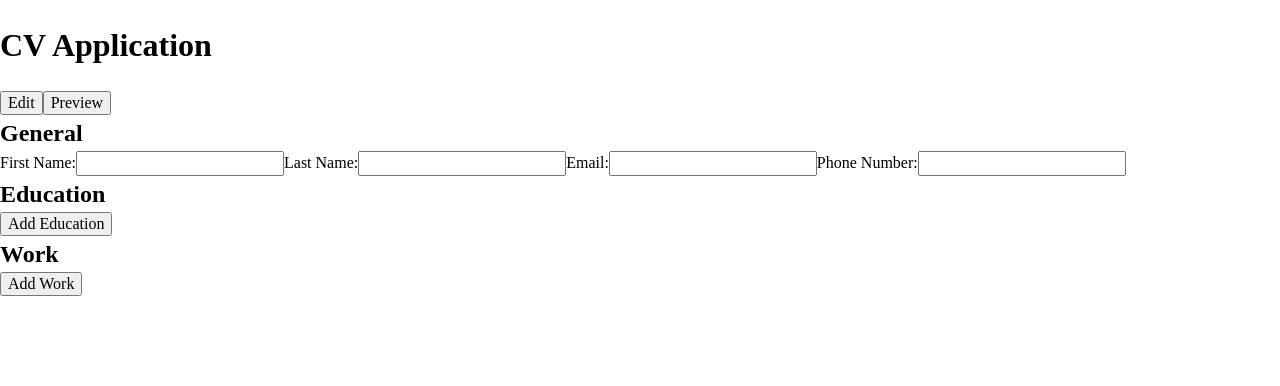
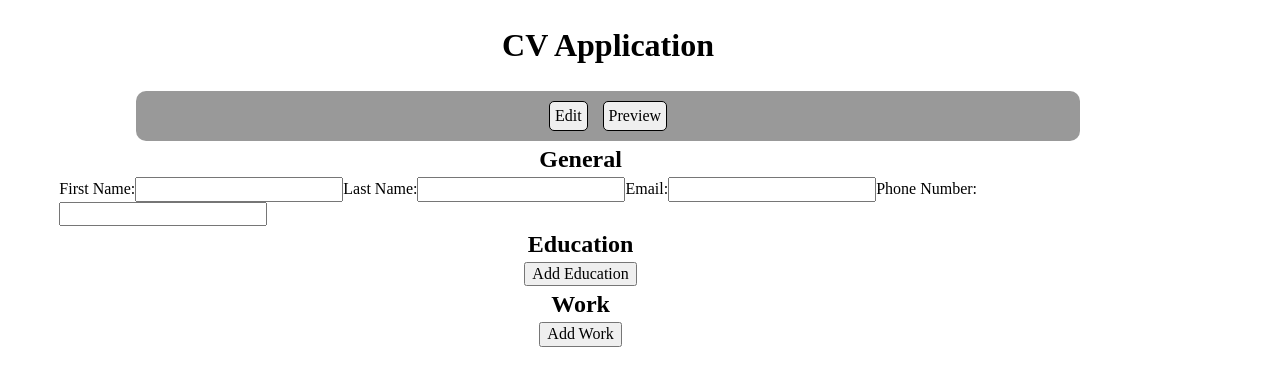
Before and after one commit to 01zulfi/cv-application, a React (Create React App) app: page / in a window 1280 px wide. Shown: the top 386 px of the page. Built offline with nearby package versions, Linux system fonts and the light colour scheme.

Commit message:
Add App.css

```diff
--- a/src/App.js
+++ b/src/App.js
@@ -1,6 +1,7 @@
 import React, { Component } from "react";
 import CVInput from "./components/CVInput";
 import CVDisplay from "./components/CVDisplay";
+import "./styles/App.css";
 
 class App extends Component {
   constructor(props) {
@@ -58,6 +59,7 @@ class App extends Component {
     return (
       <div>
         <h1>CV Application</h1>
+        <div className="buttons">
           <button
             type="button"
             className="edit"
@@ -72,6 +74,7 @@ class App extends Component {
           >
             Preview
           </button>
+        </div>
         <CVInput dataHandler={this.dataHandler} style={CVInputStyle} />
         <CVDisplay style={CVDisplayStyle} CVData={CVData} />
       </div>
--- /dev/null
+++ b/src/styles/App.css
@@ -0,0 +1,24 @@
+div {
+   width: 95%;
+    display: flex;
+    flex-direction: column;
+    align-items: center;
+}
+
+.buttons {
+    display: flex;
+    flex-direction: row;
+    justify-content:center;
+    gap: 15px;
+    border-radius: 10px;
+    padding: 10px;
+    width: 80%;
+    background-color: rgba(0, 0, 0, 0.4);
+}
+
+.buttons button {
+    height: 95%;
+    border-radius: 5px;
+    padding: 5px;
+    border: 1px solid black;
+}
```
Lines whose indentation alone changed are shown as unchanged.
